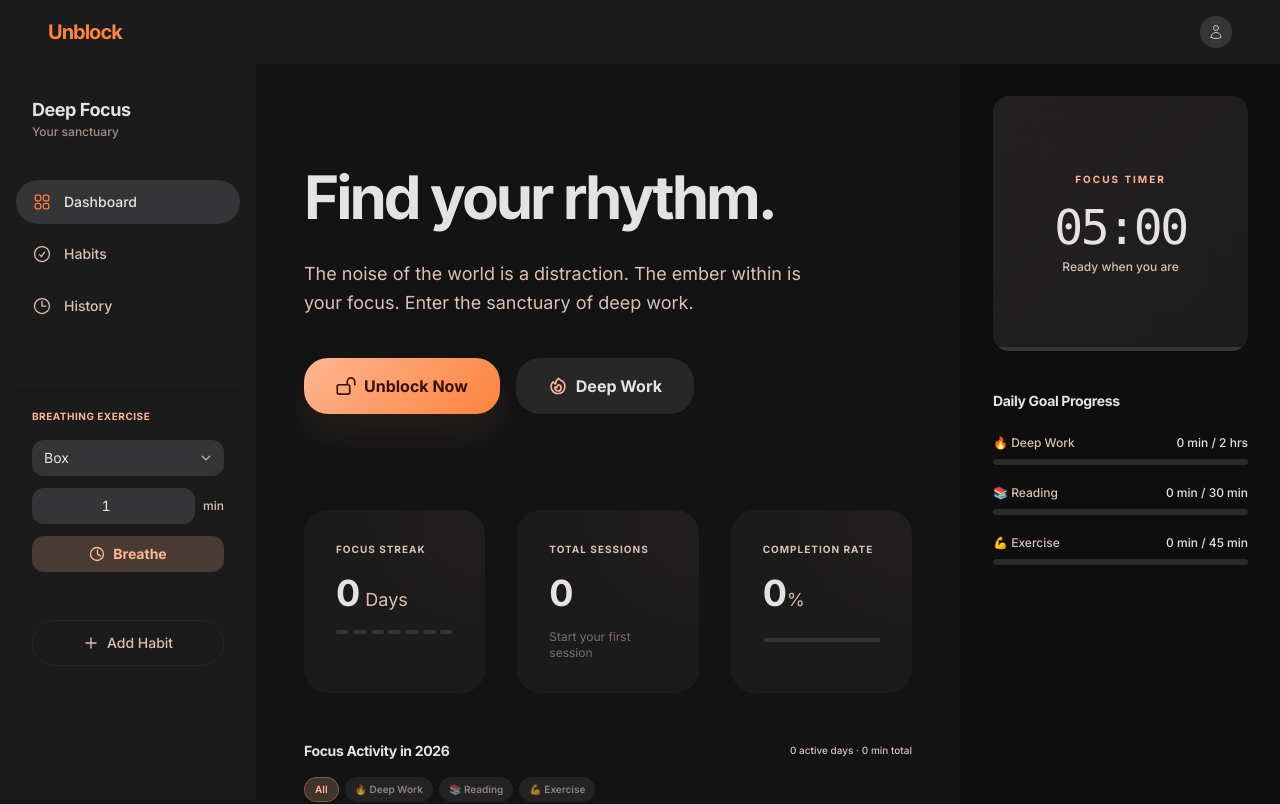
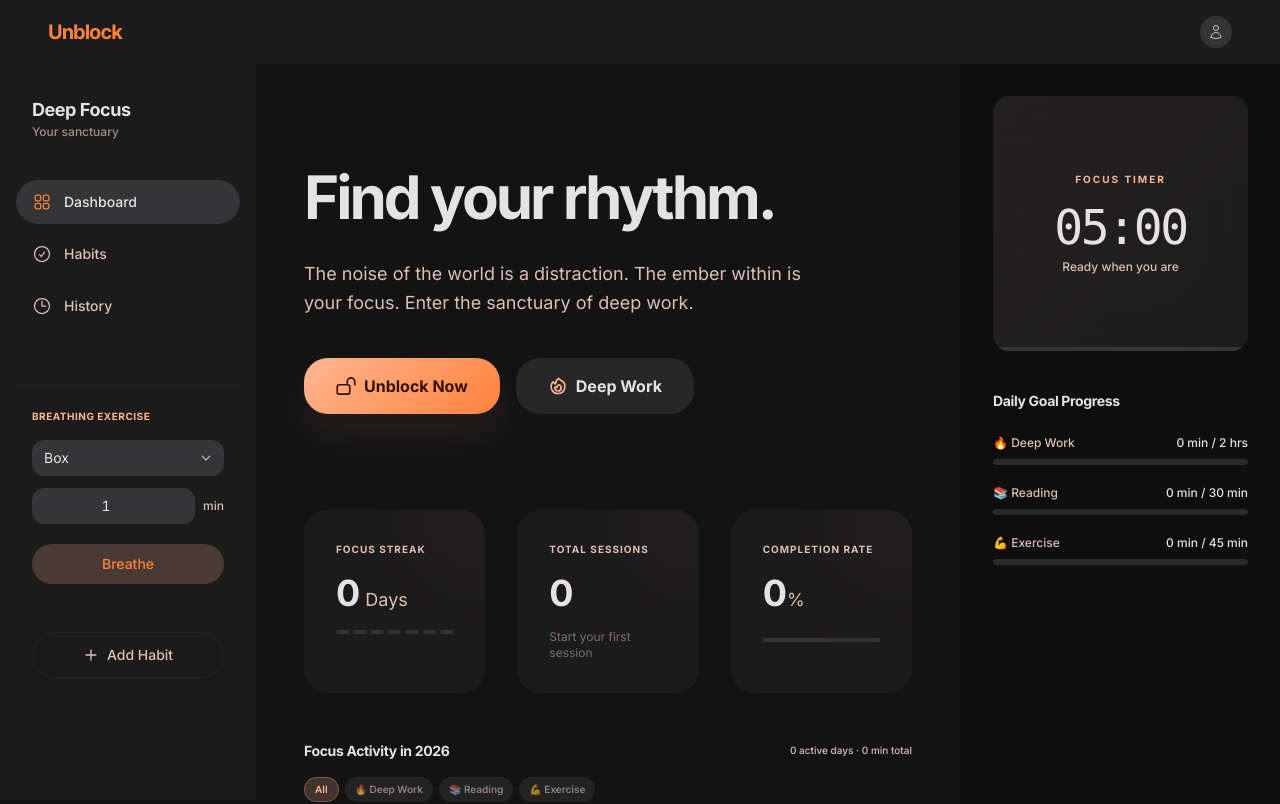
Before and after one commit to akshayk95388/unblock-focus, a Next.js app: page /dashboard in a window 1280 px wide. Shown: the top 804 px of the page. Built offline with nearby package versions, Linux system fonts and the light colour scheme.

Commit message:
style: update breathe button styling and remove icon in DashboardLayout

```diff
--- a/src/components/Dashboard/DashboardLayout.tsx
+++ b/src/components/Dashboard/DashboardLayout.tsx
@@ -159,11 +159,8 @@ export default function DashboardLayout({
                   setSidebarOpen(false);
                   onStartBreathing?.(Number(breathingMins) || 1);
                 }}
-                className="w-full px-4 py-2 rounded-lg bg-primary/20 text-primary text-sm font-bold hover:bg-primary/30 transition-all active:scale-95 flex items-center justify-center gap-2"
+                className="w-full mt-2 bg-primary/20 hover:bg-primary/30 text-primary-container font-medium rounded-xl py-2.5 transition-colors flex items-center justify-center text-sm"
               >
-                <svg className="w-4 h-4" fill="none" viewBox="0 0 24 24" strokeWidth={2} stroke="currentColor">
-                  <path strokeLinecap="round" strokeLinejoin="round" d="M12 2.25c-5.385 0-9.75 4.365-9.75 9.75s4.365 9.75 9.75 9.75 9.75-4.365 9.75-9.75S17.385 2.25 12 2.25zM12.75 6v6.243l4.5 2.678" />
-                </svg>
                 Breathe
               </button>
             </div>
```
